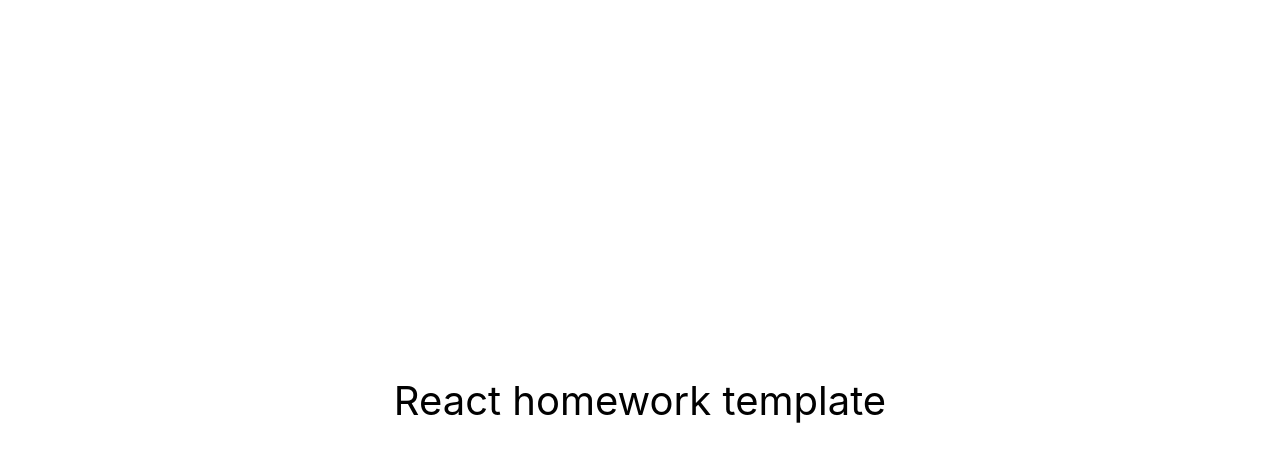
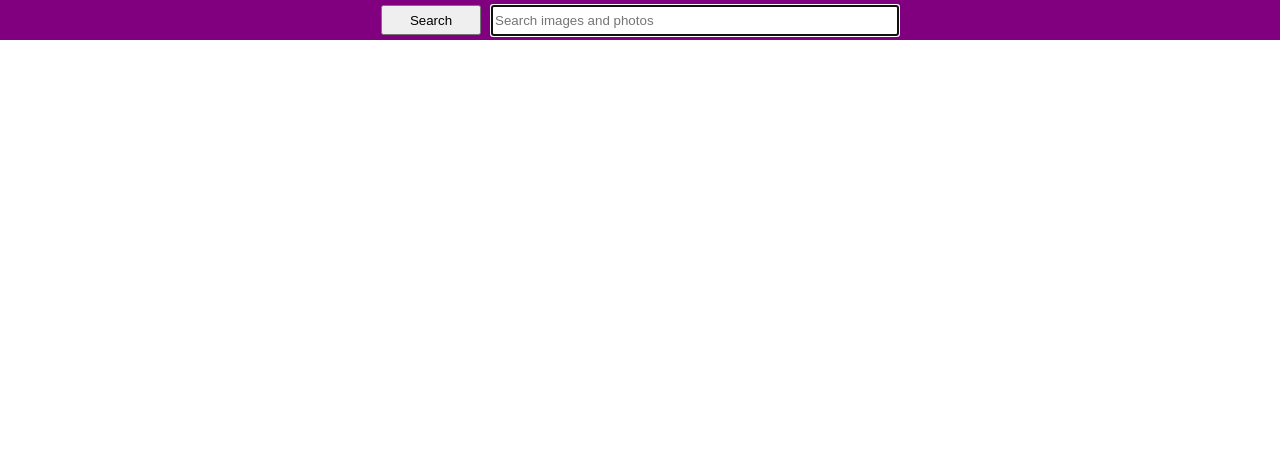
Before and after one commit to AlexStan141/goit-react-hw-04-images, a React (Create React App) app: page / in a window 1280 px wide. Shown: the top 462 px of the page. Built offline with nearby package versions, Linux system fonts and the light colour scheme.

Commit message:
Reach Loader step

```diff
--- a/package.json
+++ b/package.json
@@ -7,6 +7,7 @@
     "@testing-library/jest-dom": "^5.16.3",
     "@testing-library/react": "^12.1.4",
     "@testing-library/user-event": "^13.5.0",
+    "prop-types": "^15.8.1",
     "react": "^18.1.0",
     "react-dom": "^18.1.0",
     "react-scripts": "5.0.1",
--- a/src/components/App.jsx
+++ b/src/components/App.jsx
@@ -1,16 +1,47 @@
+import Searchbar from './Searchbar/Searchbar';
+import React, { useEffect, useState } from 'react';
+import { getData, getImagesSlice } from './apiFunctions';
+import ImageGallery from './ImageGallery/ImageGallery';
+import Button from './Button/Button';
+
 export const App = () => {
+  const [images, setImages] = useState([]);
+  const [loadMoreButtonVisibility, setLoadMoreButtonVisibility] =
+    useState(false);
+  const [searchValue, setSearchValue] = useState('');
+  const [page, setPage] = useState(1);
+
   return (
-    <div
-      style={{
-        height: '100vh',
-        display: 'flex',
-        justifyContent: 'center',
-        alignItems: 'center',
-        fontSize: 40,
-        color: '#010101'
-      }}
-    >
-      React homework template
-    </div>
+    <>
+      <Searchbar
+        onSubmit={async values => {
+          var imagesToAdd = await getImagesSlice(1, values.search, 0, 26);
+          setImages([...imagesToAdd]);
+          setPage(2);
+          setSearchValue(values.search);
+          if (imagesToAdd.length == 12) {
+            setLoadMoreButtonVisibility(true);
+          }
+        }}
+      ></Searchbar>
+      <ImageGallery images={images}></ImageGallery>
+      {loadMoreButtonVisibility && (
+        <Button
+          loadMoreImages={async () => {
+            var imagesToAdd = await getImagesSlice(
+              page,
+              searchValue,
+              images.length,
+              26
+            );
+            setImages([...images, ...imagesToAdd]);
+            setPage(page + 1);
+            if (imagesToAdd.length < 12) {
+              setLoadMoreButtonVisibility(false);
+            }
+          }}
+        ></Button>
+      )}
+    </>
   );
 };
--- /dev/null
+++ b/src/components/Button/Button.js
@@ -0,0 +1,5 @@
+import React from 'react';
+
+export default function Button({ loadMoreImages }) {
+  return <button onClick={loadMoreImages}>Load more</button>;
+}
--- /dev/null
+++ b/src/components/ImageGallery/ImageGallery.js
@@ -0,0 +1,19 @@
+import ImageGalleryItem from 'components/ImageGalleryItem/ImageGalleryItem';
+import css from './ImageGallery.module.css';
+import React from 'react';
+
+export default function ImageGallery({ images }) {
+  return (
+    <ul class={css.gallery}>
+      {images.map((image, index) => {
+        return (
+          <ImageGalleryItem
+            source={image.webformatURL}
+            description={image.tags}
+            key={index}
+          ></ImageGalleryItem>
+        );
+      })}
+    </ul>
+  );
+}
--- /dev/null
+++ b/src/components/ImageGallery/ImageGallery.module.css
@@ -0,0 +1,8 @@
+.gallery {
+    display: flex;
+    justify-content: center;
+    margin-top: 50px;
+    gap: 50px;
+    flex-wrap: wrap;
+    list-style: none;
+}
--- /dev/null
+++ b/src/components/ImageGalleryItem/ImageGalleryItem.js
@@ -0,0 +1,10 @@
+import React from 'react';
+import css from './ImageGalleryItem.module.css';
+
+export default function ImageGalleryItem({ source, description }) {
+  return (
+    <li>
+      <img src={source} alt={description} class={css.image} />
+    </li>
+  );
+}
--- /dev/null
+++ b/src/components/ImageGalleryItem/ImageGalleryItem.module.css
@@ -0,0 +1,4 @@
+.image {
+    width: 250px;
+    height: 250px;
+}
--- /dev/null
+++ b/src/components/Searchbar/Searchbar.js
@@ -0,0 +1,35 @@
+import React, { useState } from 'react';
+import css from './Searchbar.module.css';
+
+export default function Searchbar({ onSubmit }) {
+  const [search, setSearch] = useState('');
+
+  const handleChange = evt => {
+    const { name, value } = evt.target;
+    setSearch(value);
+  };
+
+  const handleSubmit = evt => {
+    evt.preventDefault();
+    onSubmit({ search: search });
+  };
+
+  return (
+    <header className="searchbar">
+      <form className={css.form} onSubmit={handleSubmit}>
+        <button type="submit" className={css.button}>
+          <span className="button-label">Search</span>
+        </button>
+        <input
+          className={css.input}
+          type="text"
+          autoComplete="off"
+          autoFocus
+          placeholder="Search images and photos"
+          name="search"
+          onChange={handleChange}
+        />
+      </form>
+    </header>
+  );
+}
--- /dev/null
+++ b/src/components/Searchbar/Searchbar.module.css
@@ -0,0 +1,18 @@
+.form {
+    background-color: purple;
+    height: 40px;
+    display: flex;
+    gap: 10px;
+    justify-content: center;
+    align-items: center;
+}
+
+.button {
+    width: 100px;
+    height: 30px;
+}
+
+.input {
+    width: 400px;
+    height: 25px;
+}
--- /dev/null
+++ b/src/components/apiFunctions.js
@@ -0,0 +1,21 @@
+const API_KEY = '38167390-c27f94e9d5334bbe499e3be3b';
+
+export async function getData(page, value) {
+  var q = value.split(' ').join('+');
+  var dataResponse = await fetch(
+    `https://pixabay.com/api/?key=${API_KEY}&q=${q}&image_type=photo&orientation=horizontal&safesearch=true&page=${page}&per_page=12`
+  );
+  var dataJson = await dataResponse.json();
+  return dataJson;
+}
+
+export async function getImagesSlice(
+  page,
+  value,
+  currentNrOfImages,
+  nrOfImages
+) {
+  var dataJson = await getData(page, value);
+  var allImages = dataJson.hits;
+  return allImages.slice(0, Math.min(12, nrOfImages - currentNrOfImages));
+}
--- a/src/index.js
+++ b/src/index.js
@@ -3,8 +3,4 @@
 import { App } from 'components/App';
 import './index.css';
 
-ReactDOM.createRoot(document.getElementById('root')).render(
-  <React.StrictMode>
-    <App />
-  </React.StrictMode>
-);
+ReactDOM.createRoot(document.getElementById('root')).render(<App />);
```
Also changed, not shown: src/components/Button/Button.module.css (added), 1 other file (tests, documents, lock files or other folders).
